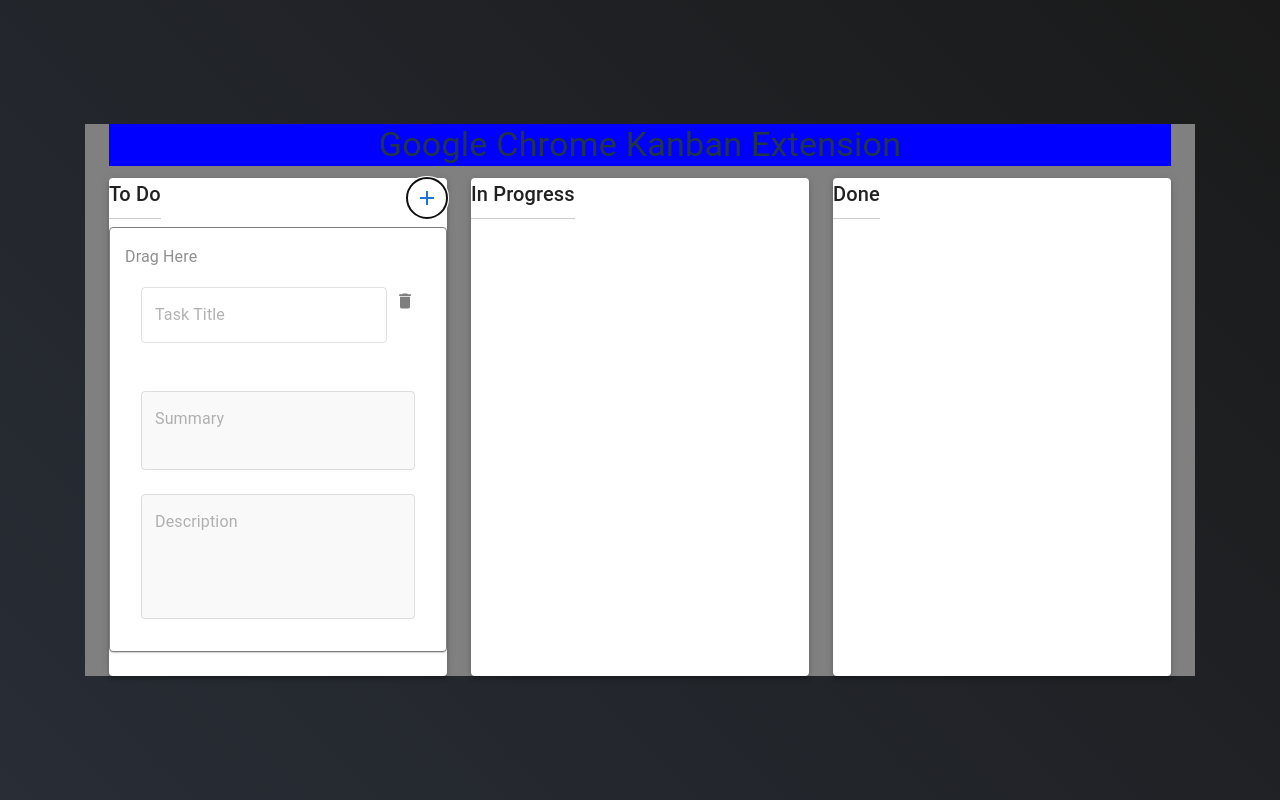
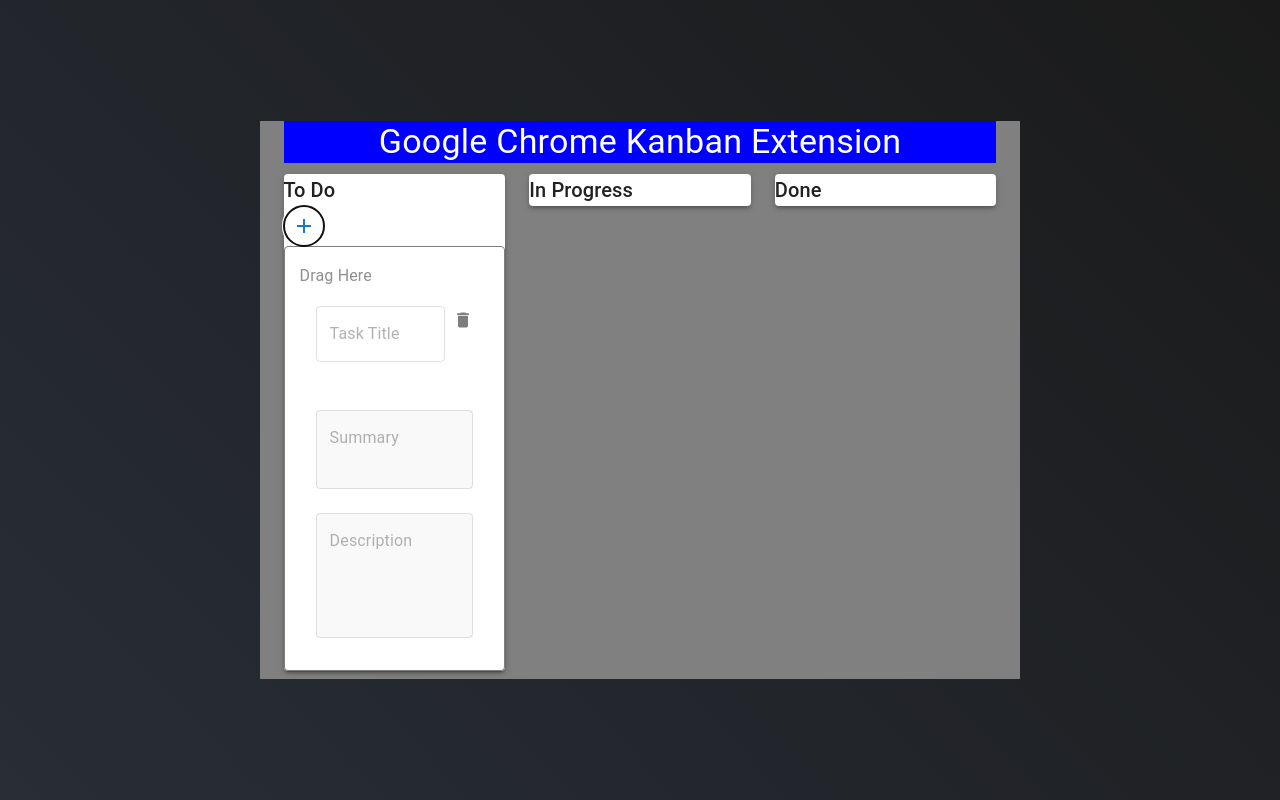
Before and after one commit to LujanSolo/kanban-chrome-extension, a React (Vite) app: page / in a window 1280 px wide. Both pictures are taken after a click on the button "add". Built offline with nearby package versions, Linux system fonts and the light colour scheme.

Commit message:
moved column and board styles to external stylesheets

```diff
--- a/src/components/Board/Board.module.css
+++ b/src/components/Board/Board.module.css
@@ -0,0 +1,9 @@
+.container {
+  background: gray;
+}
+
+.mainHeader {
+  text-align: center;
+  background: blue;
+  color: white;
+}
--- a/src/components/Board/Board.tsx
+++ b/src/components/Board/Board.tsx
@@ -1,6 +1,7 @@
 import { useState } from 'react';
 import { Container, Typography, Grid } from '@mui/material';
 import Column from '../Column/Column';
+import styles from './Board.module.css';
 
 interface Task {
   id: number;
@@ -39,13 +40,13 @@ const Board: React.FC = () => {
   };
 
   return (
-    <Container maxWidth="xl" style={{ background: 'gray' }}>
-      <Typography variant="h4" gutterBottom style={{ textAlign: 'center', background: 'blue' }}>
+    <Container maxWidth="xl" className={styles.container}>
+      <Typography variant="h4" gutterBottom className={styles.mainHeader}>
         Google Chrome Kanban Extension
       </Typography>
       <Grid container spacing={3}>
         {['To Do', 'In Progress', 'Done'].map((columnTitle, index) => (
-          <Grid item xs={4} key={index}>
+          <Grid item xs={4} key={index} >
             <Column
               title={columnTitle}
               tasks={tasks.filter(task => task.column === columnTitle)}
--- a/src/components/Column/Column.module.css
+++ b/src/components/Column/Column.module.css
@@ -1,7 +1,27 @@
-.paper {
-  /* padding: 16px; */
-  margin-bottom: 16px;
-  min-width: 250px;
-  flex-grow: 1;
-  min-height: 100%;
+.container {
+  display: flex;
+  flex-direction: column;
+  justify-content: space-between;
+  height: 100%;
 }
+
+.header {
+  display: flex;
+  justify-content: space-between;
+  align-items: center;
+}
+
+.title {
+  border-bottom: 1px solid #ccc;
+  padding-bottom: 8px;
+}
+
+.taskList {
+  flex: 1;
+  margin-top: 8px;
+}
+
+/* Additional styles for IconButton if needed */
+.addTaskButton {
+  /* Your styles here */
+}
--- a/src/components/Column/Column.tsx
+++ b/src/components/Column/Column.tsx
@@ -29,18 +29,18 @@ const Column: React.FC<ColumnProps> = ({ title, tasks, onDeleteTask, onAddTask,
 
   return (
     <Paper elevation={3} className={styles.paper} ref={drop}>
-      <div className='testDiv' style={{ display: 'flex', flexDirection: 'column', justifyContent: 'space-between', height: '100%' }}>
-        <div style={{ display: 'flex', justifyContent: 'space-between', alignItems: 'center' }}>
-          <Typography variant="h6" style={{ borderBottom: '1px solid #ccc', paddingBottom: '8px' }}>
+      <div className='container' >
+        <div className='header'>
+          <Typography variant="h6" className="title">
             {title}
           </Typography>
           {title === 'To Do' && onAddTask && (
-            <IconButton aria-label="add" color="primary" onClick={onAddTask}>
+            <IconButton aria-label="add" color="primary" onClick={onAddTask} className="addTaskButton">
               <AddIcon />
             </IconButton>
           )}
         </div>
-        <div style={{ flex: 1, marginTop: '8px' }}>
+        <div className='taskList'>
           {tasks.map((task) => (
             <Task
               key={task.id}
@@ -57,6 +57,7 @@ const Column: React.FC<ColumnProps> = ({ title, tasks, onDeleteTask, onAddTask,
       </div>
     </Paper>
   );
+
 };
 
 export default Column;
--- a/src/components/Task/Task.tsx
+++ b/src/components/Task/Task.tsx
@@ -75,7 +75,7 @@ const Task: React.FC<TaskProps> = ({ id, taskTitle, summary, description, onDele
               className={styles.deleteButton}
             // style={{ border: "1px black solid", marginLeft: "15px", backgroundColor: 'white' }}
             >
-              <DeleteIcon style={{ color: 'black', fontSize: '20px'}} />
+              <DeleteIcon style={{ color: 'black', fontSize: '20px' }} />
             </IconButton>
           }
         />
```
